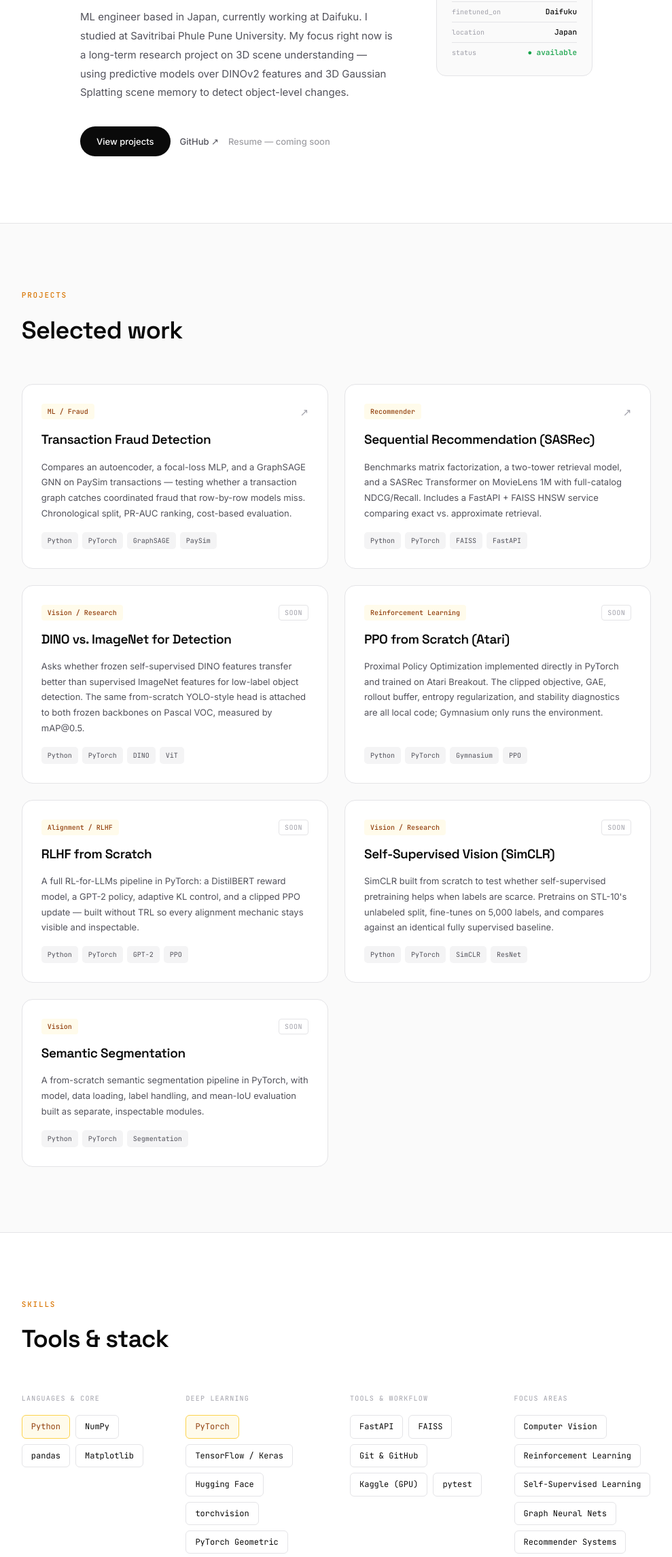
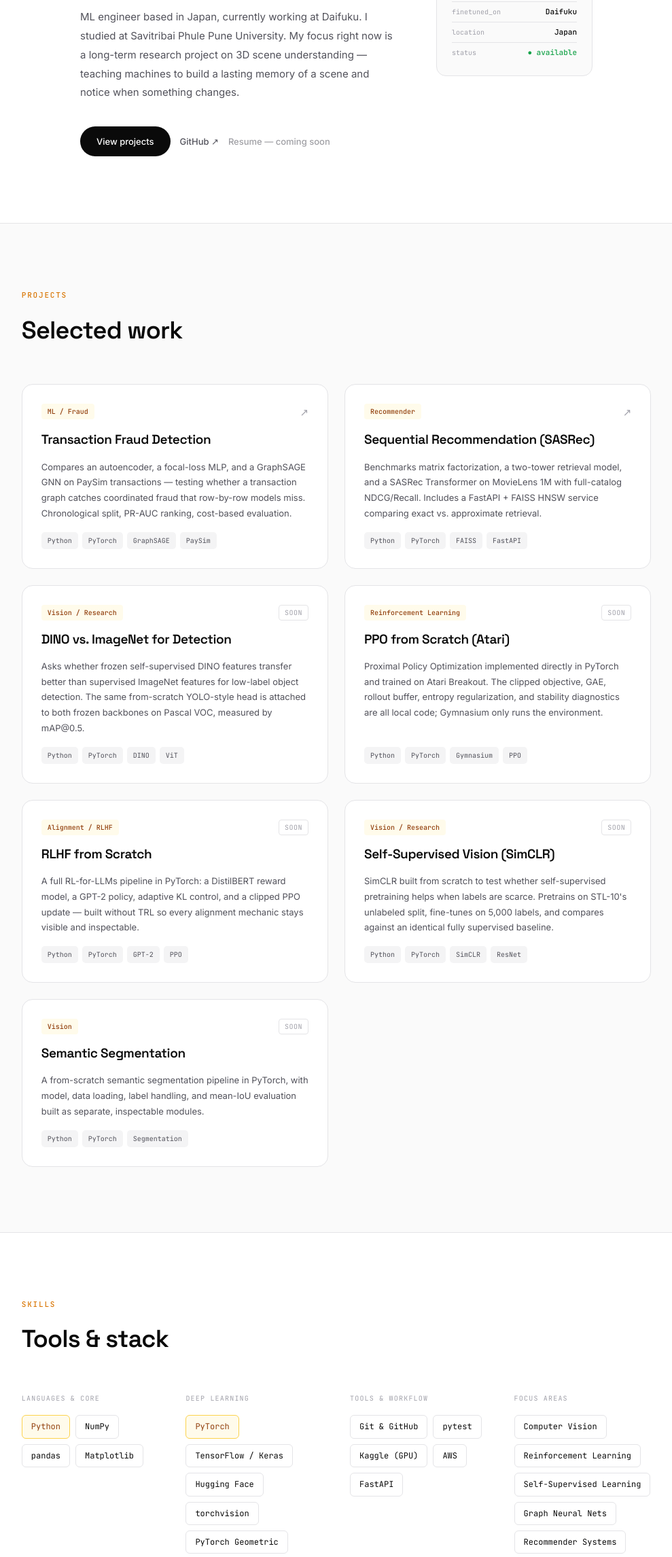
Before and after one commit to Rajk054/Rajk054.github.io, a plain HTML site: page index.html in a window 1280 px wide. Shown: the part 472-2763 px from the top of the page at 68% size, without its empty margins (145-1134 px from the left). Drawn offline with Linux system fonts and the light colour scheme.

Commit message:
Generalize research wording; skills: drop FAISS, add AWS, soften FastAPI

```diff
--- a/index.html
+++ b/index.html
@@ -839,7 +839,7 @@
         <h1 class="hero-name">Raj<br>Kanchan</h1>
         <p class="hero-role">ML Engineer &amp; <em>AI Researcher</em></p>
         <p class="hero-bio">
-          ML engineer based in Japan, currently working at Daifuku. I studied at Savitribai Phule Pune University. My focus right now is a long-term research project on 3D scene understanding — using predictive models over DINOv2 features and 3D Gaussian Splatting scene memory to detect object-level changes.
+          ML engineer based in Japan, currently working at Daifuku. I studied at Savitribai Phule Pune University. My focus right now is a long-term research project on 3D scene understanding — teaching machines to build a lasting memory of a scene and notice when something changes.
         </p>
         <div class="hero-actions">
           <a href="#projects" class="btn-primary">View projects</a>
@@ -1019,11 +1019,11 @@
       <div class="reveal">
         <div class="skill-group-label">Tools &amp; Workflow</div>
         <div class="skill-tags">
+          <span class="skill-tag">Git &amp; GitHub</span>
+          <span class="skill-tag">pytest</span>
+          <span class="skill-tag">Kaggle (GPU)</span>
+          <span class="skill-tag">AWS</span>
           <span class="skill-tag">FastAPI</span>
-          <span class="skill-tag">FAISS</span>
-          <span class="skill-tag">Git &amp; GitHub</span>
-          <span class="skill-tag">Kaggle (GPU)</span>
-          <span class="skill-tag">pytest</span>
         </div>
       </div>
       <div class="reveal">
@@ -1064,10 +1064,10 @@
 <section id="blog">
   <div class="container">
     <span class="section-label reveal">Capstone Research</span>
-    <h2 class="section-heading reveal">Predictive scene-change detection</h2>
+    <h2 class="section-heading reveal">3D scene understanding</h2>
     <div class="research-lead reveal">
-      <span class="research-q-label">The question I'm working on</span>
-      <p class="research-q">Can a lightweight predictive model trained over DINOv2 features from a persistent 3D Gaussian Splatting scene memory produce a calibrated latent error signal that detects object-level scene changes from sparse post-change observations — and does this predictive error outperform direct feature comparison and 3DGS-based change-detection baselines?</p>
+      <span class="research-q-label">What I'm working on</span>
+      <p class="research-q">A long-term research project on giving machines a lasting 3D memory of their surroundings — so they can recognise when something in a scene has changed, even from only a few new observations, and flag it with a calibrated sense of confidence.</p>
     </div>
   </div>
 </section>
```
